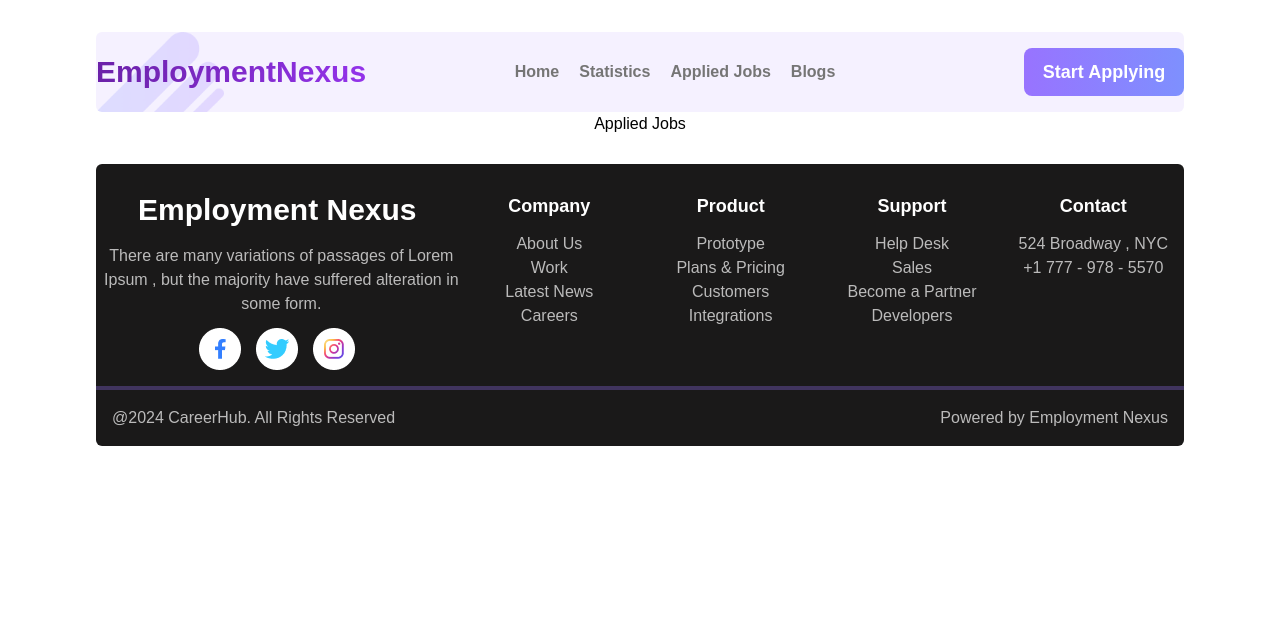
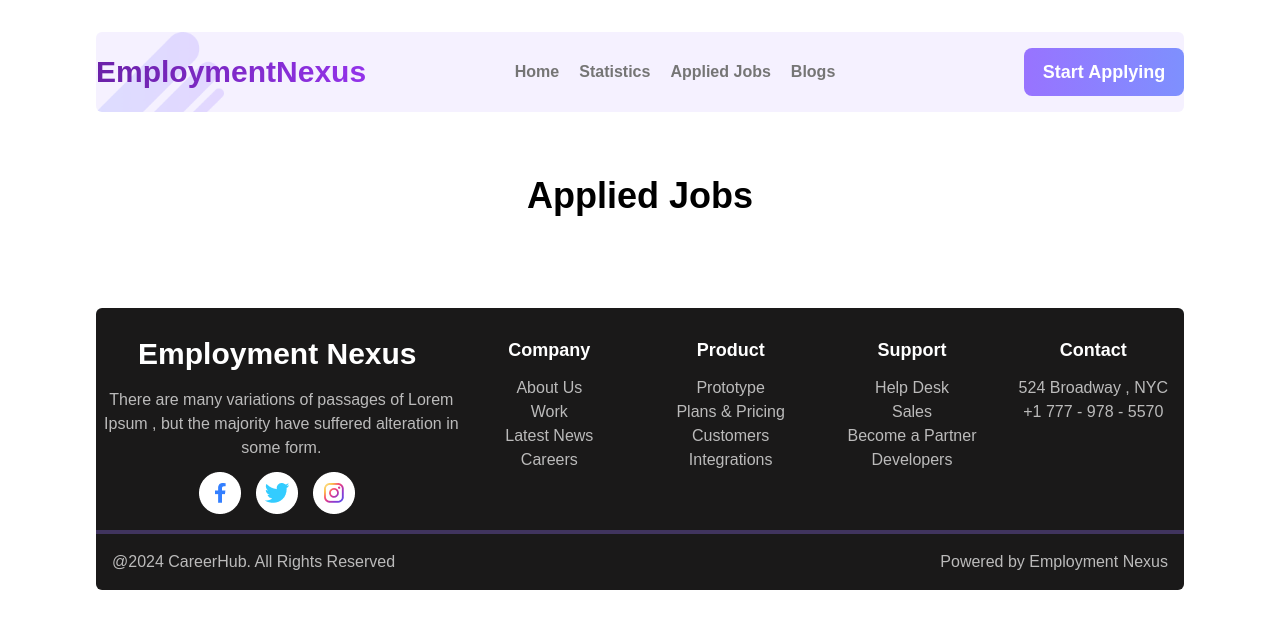
Before and after one commit to mrfhmd7/employment-nexus, a React (Vite) app: page /applied-jobs in a window 1280 px wide. Shown: the top 628 px of the page. Built offline with nearby package versions, Linux system fonts and the light colour scheme.

Commit message:
style complete in applied section

```diff
--- a/src/components/AppliedJobs/AppliedJobs.jsx
+++ b/src/components/AppliedJobs/AppliedJobs.jsx
@@ -19,7 +19,7 @@ const AppliedJobs = () => {
      return (
           <div>
                <div>
-                    <h2>Applied Jobs</h2>
+                    <h2 className='mt-16 mb-16 text-4xl font-bold'>Applied Jobs</h2>
                </div>
                <div className='flex flex-col items-center'>
                     {
--- a/src/components/AppliedJobsDetails/AppliedJobsDetails.jsx
+++ b/src/components/AppliedJobsDetails/AppliedJobsDetails.jsx
@@ -4,7 +4,7 @@ import { Link } from 'react-router-dom';
 const AppliedJobsDetails = ({ job }) => {
      console.log(job);
      return (
-          <div className='w-3/4 border border-[#E8E8E8] flex justify-between items-center rounded-lg mb-10 pb-4'>
+          <div className='w-3/4 border border-[#E8E8E8] flex justify-between items-center rounded-lg mb-6'>
                <div className='ml-6 bg-[#4922b30d] rounded-lg w-40 h-40 inline-flex items-center'>
                     <img className='ml-5' src={job.logo} alt="" />
                </div>
@@ -15,7 +15,7 @@ const AppliedJobsDetails = ({ job }) => {
                          <p className='p-2 border-2 rounded-md border-[#7E90FE] text-transparent bg-clip-text bg-gradient-to-r from-[#7E90FE] to-[#9873FF]'>{job.remote_or_onsite}</p>
                          <p className='p-2 border-2 rounded-md border-[#7E90FE] ml-4 text-transparent bg-clip-text bg-gradient-to-r from-[#7E90FE] to-[#9873FF]'>{job.job_type}</p>
                     </div>
-                    <div className='flex gap-4 mt-5 text-[#757575]'>
+                    <div className='flex gap-4 mt-5 text-[#757575] pb-4'>
                          <p className='flex'>
                               <img src='/icons/Location.png' alt="" />
                               {job.location}
```
